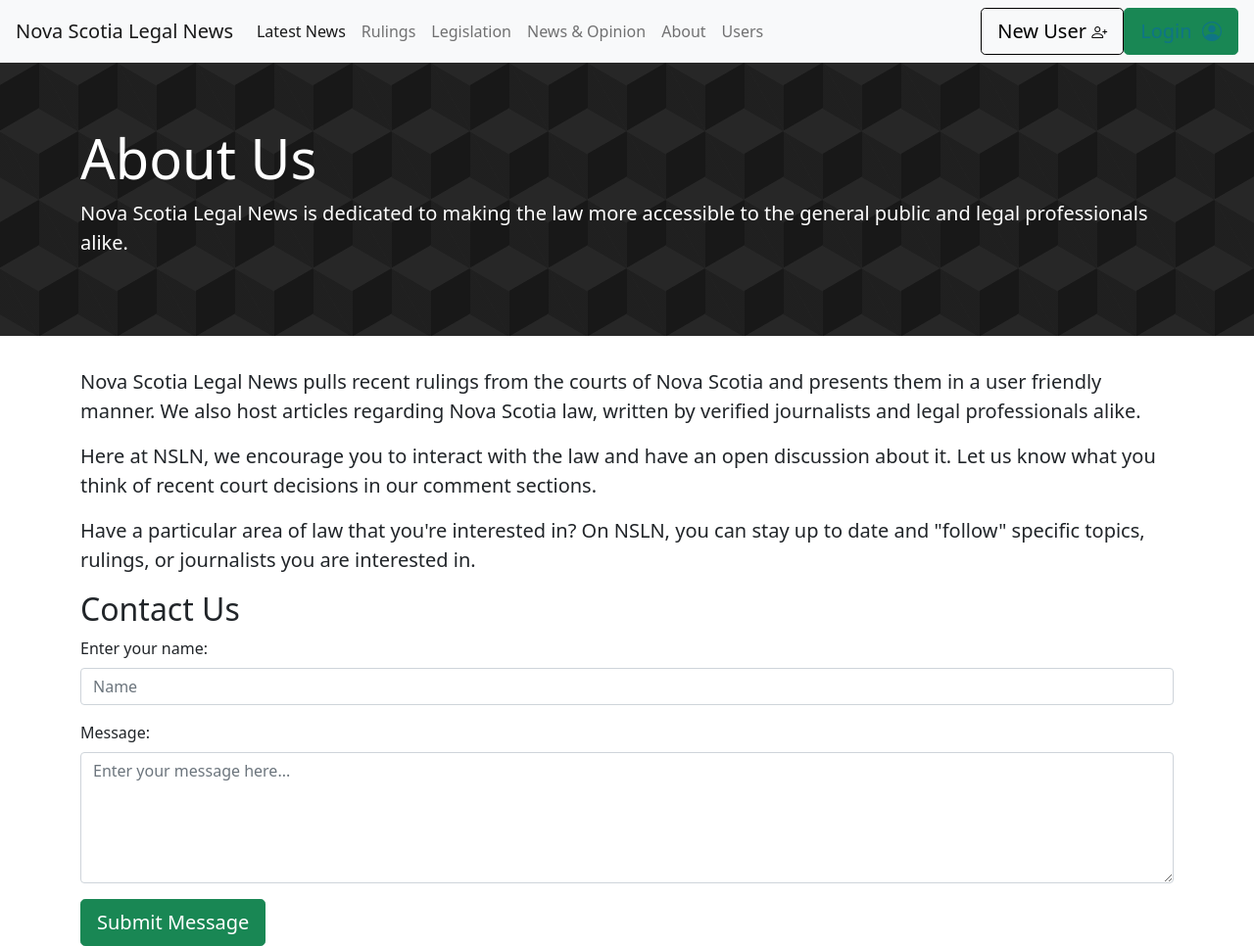
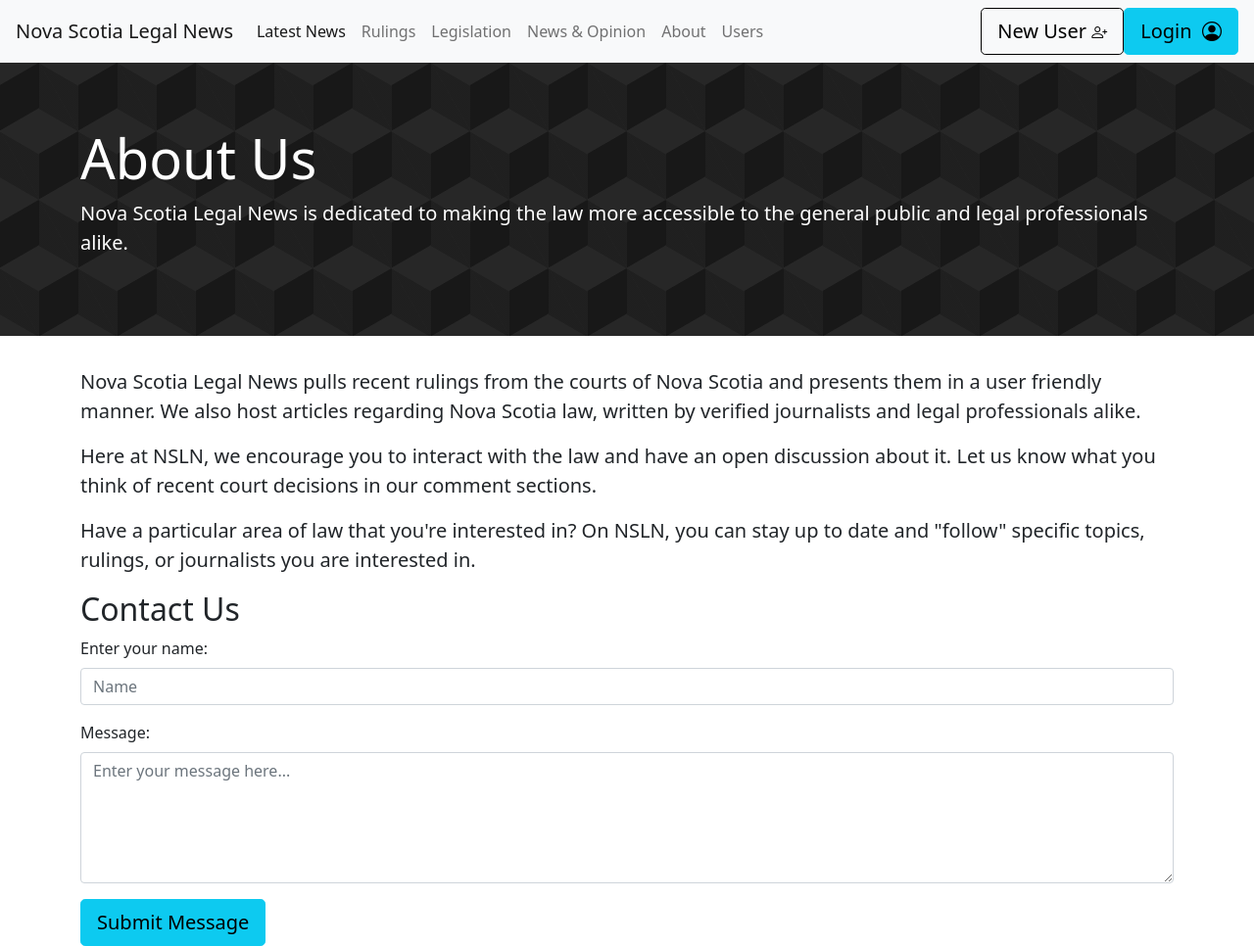
Before and after one commit to LiamOsler/NewsWebsite, a PHP site: page /about.php in a window 1280 px wide. Shown: the whole page at 98% size. Run offline with PHP 8.4, Linux system fonts and the light colour scheme; some libraries are stand-ins or nearby versions.

Commit message:
Consistent styling of buttons across website

```diff
--- a/website/about.php
+++ b/website/about.php
@@ -61,7 +61,7 @@
                 <label for="contact-msg">Message:</label>
                 <textarea class="form-control" id="contact-msg" placeholder="Enter your message here..." name="contact-msg" rows=5></textarea>
             </div>
-            <button class="btn btn-success btn-lg" name="contact-us" type="submit" >Submit Message</button>
+            <button class="btn btn-info btn-lg" name="contact-us" type="submit" >Submit Message</button>
         </form>
     </div>
 </main>
--- a/website/inc/header.php
+++ b/website/inc/header.php
@@ -68,8 +68,8 @@ include "db/functions.php";
     }
     else{
       ?>
-      <button class="btn btn-outline-secondary btn-lg login-button"  data-toggle="modal" data-target="#newAccountModal">New User <i class="bi-person-plus" style="font-size: 1rem;"></i></button>
-      <button  class="btn btn-success btn-lg"  data-toggle="modal" data-target="#loginModal"> <a href="#" style = "text-decoration: none">Login &nbsp;<i class="bi-person-circle" style="font-size: 1em"></i></i></a>  </button>
+      <button class="btn btn-outline-secondary btn-lg"  data-toggle="modal" data-target="#newAccountModal">New User <i class="bi-person-plus" style="font-size: 1rem;"></i></button>
+      <button  class="btn btn-info btn-lg"  data-toggle="modal" data-target="#loginModal"> Login &nbsp;<i class="bi-person-circle" style="font-size: 1em"></i></i></a>  </button>
 
       <?php
     }
```
